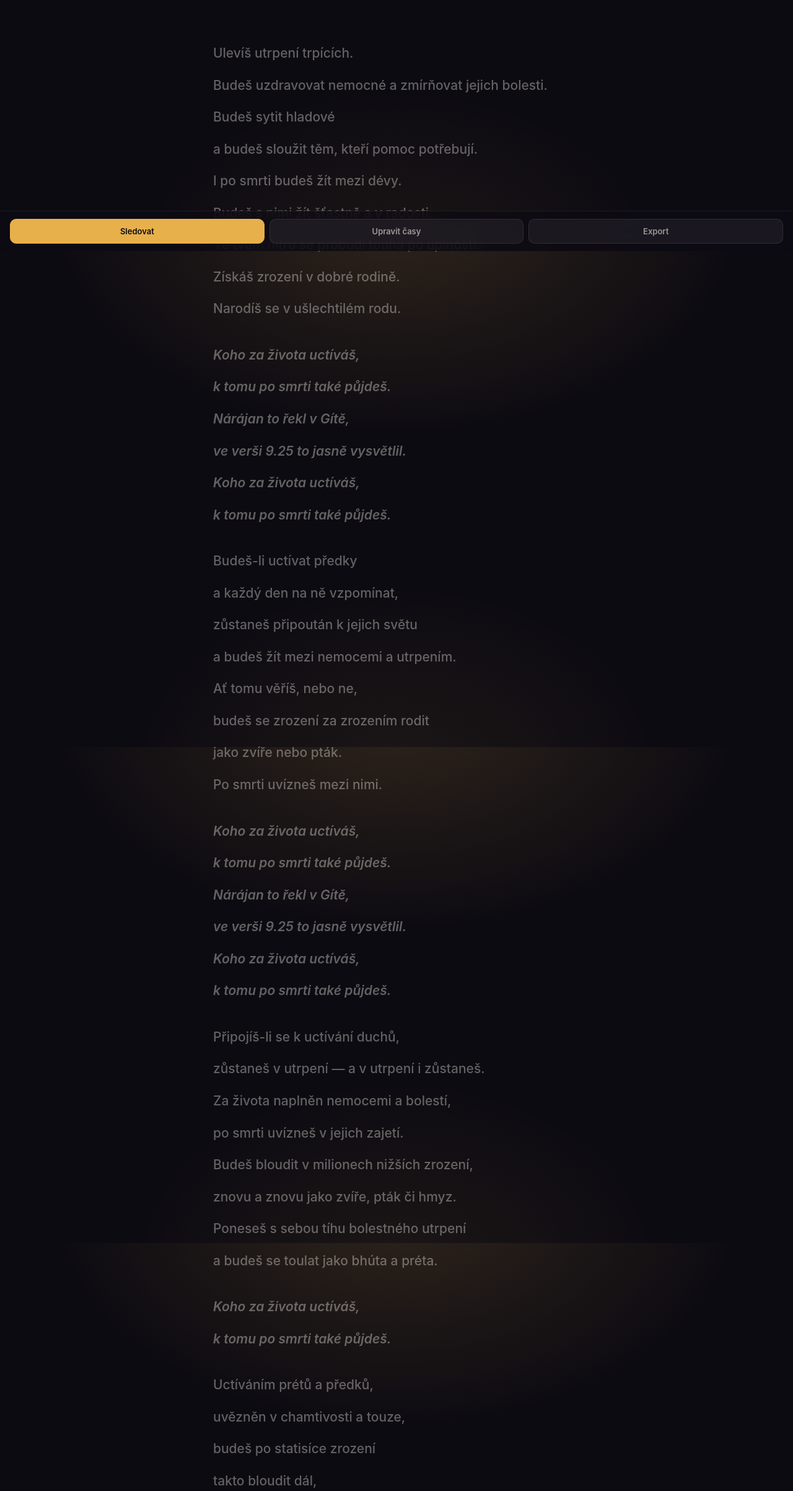
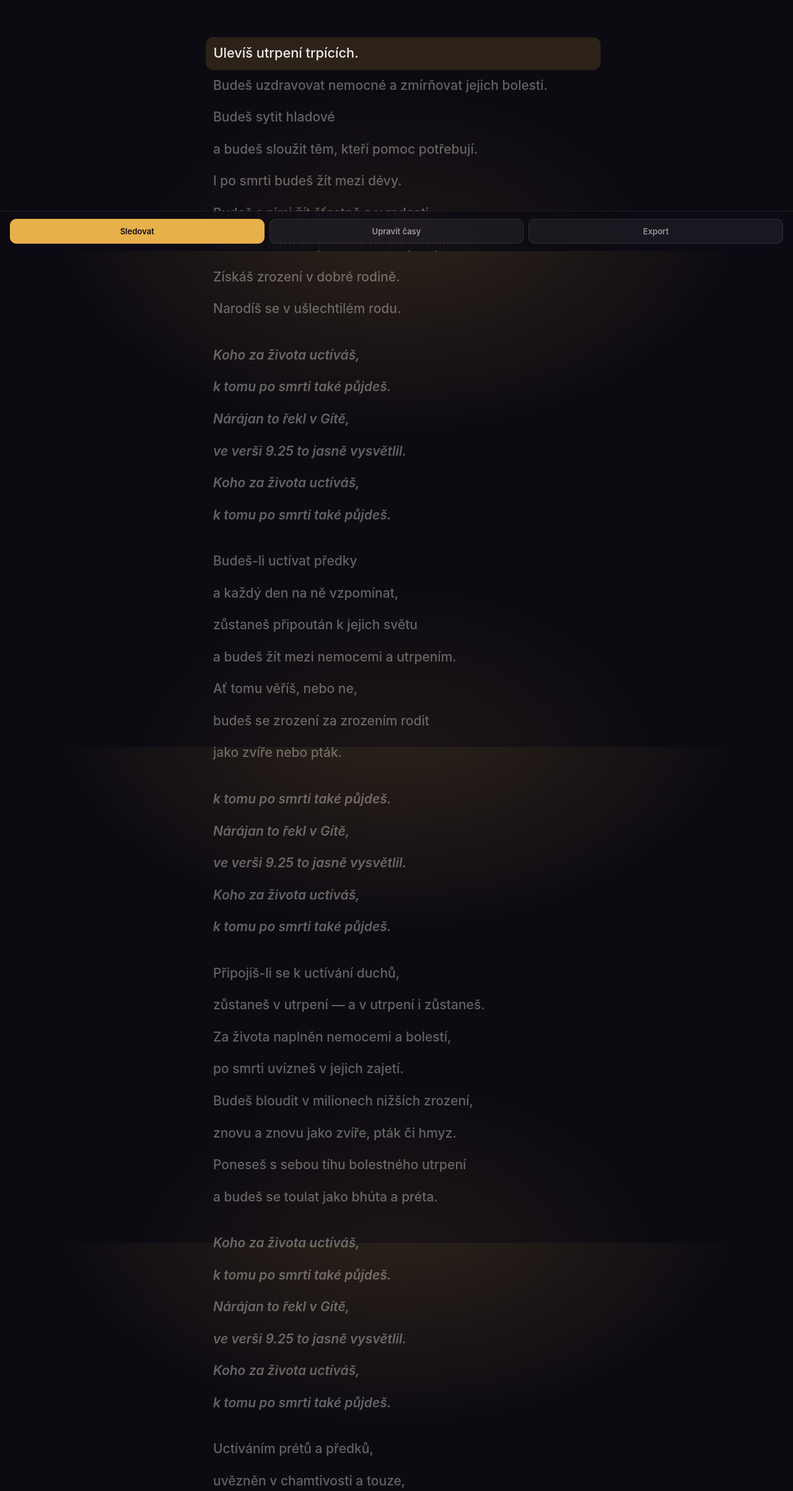
Before and after one commit to kocandrle69/Music_GURUDEV, a plain HTML site: page index.html in a window 1280 px wide. Shown: the part 395-2800 px from the top of the page at 62% size. Drawn offline with Linux system fonts and the light colour scheme.

Commit message:
Update index.html

```diff
--- a/index.html
+++ b/index.html
@@ -347,160 +347,172 @@
    Dolaď je režimem "Upravit časy" a exportuj zpět sem.
    ============================================================ */
 const L = [
-  {t:0.2,  s:"Ulevíš utrpení trpících."},
-  {t:3.5,  s:"Budeš uzdravovat nemocné a zmírňovat jejich bolesti."},
-  {t:8.1,  s:"Budeš sytit hladové"},
-  {t:11.5, s:"a budeš sloužit těm, kteří pomoc potřebují."},
-  {t:15.1, s:"I po smrti budeš žít mezi dévy."},
-  {t:18.9, s:"Budeš s nimi žít šťastně a v radosti."},
-  {t:22.0, s:"Ve tvém nitru se probudí touha po úplnosti."},
-  {t:29.0, s:"Získáš zrození v dobré rodině."},
-  {t:32.5, s:"Narodíš se v ušlechtilém rodu."},
+  {t:0.0, s:"Ulevíš utrpení trpících."},
+  {t:3.0, s:"Budeš uzdravovat nemocné a zmírňovat jejich bolesti."},
+  {t:9.6, s:"Budeš sytit hladové"},
+  {t:12.0, s:"a budeš sloužit těm, kteří pomoc potřebují."},
+  {t:17.5, s:"I po smrti budeš žít mezi dévy."},
+  {t:21.4, s:"Budeš s nimi žít šťastně a v radosti."},
+  {t:26.1, s:"Ve tvém nitru se probudí touha po úplnosti."},
+  {t:31.5, s:"Získáš zrození v dobré rodině."},
+  {t:35.3, s:"Narodíš se v ušlechtilém rodu."},
   {x:"-"},
-  {t:38.5, s:"Koho za života uctíváš,", x:"r"},
-  {t:41.0, s:"k tomu po smrti také půjdeš.", x:"r"},
-  {t:46.3, s:"Nárájan to řekl v Gítě,", x:"r"},
-  {t:49.8, s:"ve verši 9.25 to jasně vysvětlil.", x:"r"},
-  {t:53.2, s:"Koho za života uctíváš,", x:"r"},
-  {t:56.5, s:"k tomu po smrti také půjdeš.", x:"r"},
+  {t:39.1, s:"Koho za života uctíváš,", x:"r"},
+  {t:42.7, s:"k tomu po smrti také půjdeš.", x:"r"},
+  {t:46.2, s:"Nárájan to řekl v Gítě,", x:"r"},
+  {t:49.7, s:"ve verši 9.25 to jasně vysvětlil.", x:"r"},
+  {t:53.1, s:"Koho za života uctíváš,", x:"r"},
+  {t:56.4, s:"k tomu po smrti také půjdeš.", x:"r"},
   {x:"-"},
-  {t:60.1, s:"Budeš-li uctívat předky"},
-  {t:63.5, s:"a každý den na ně vzpomínat,"},
-  {t:80.9, s:"zůstaneš připoután k jejich světu"},
-  {t:84.2, s:"a budeš žít mezi nemocemi a utrpením."},
-  {t:87.8, s:"Ať tomu věříš, nebo ne,"},
-  {t:90.5, s:"budeš se zrození za zrozením rodit"},
-  {t:92.8, s:"jako zvíře nebo pták."},
-  {t:94.7, s:"Po smrti uvízneš mezi nimi."},
+  {t:59.8, s:"Budeš-li uctívat předky"},
+  {t:63.9, s:"a každý den na ně vzpomínat,"},
+  {t:68.8, s:"zůstaneš připoután k jejich světu"},
+  {t:74.5, s:"a budeš žít mezi nemocemi a utrpením."},
+  {t:81.0, s:"Ať tomu věříš, nebo ne,"},
+  {t:85.0, s:"budeš se zrození za zrozením rodit"},
+  {t:91.0, s:"jako zvíře nebo pták."},
   {x:"-"},
-  {t:98.0, s:"Koho za života uctíváš,", x:"r"},
-  {t:100.0,s:"k tomu po smrti také půjdeš.", x:"r"},
-  {t:105.1,s:"Nárájan to řekl v Gítě,", x:"r"},
-  {t:108.5,s:"ve verši 9.25 to jasně vysvětlil.", x:"r"},
-  {t:112.1,s:"Koho za života uctíváš,", x:"r"},
-  {t:115.5,s:"k tomu po smrti také půjdeš.", x:"r"},
+  {t:94.6, s:"k tomu po smrti také půjdeš.", x:"r"},
+  {t:105.0, s:"Nárájan to řekl v Gítě,", x:"r"},
+  {t:108.5, s:"ve verši 9.25 to jasně vysvětlil.", x:"r"},
+  {t:112.0, s:"Koho za života uctíváš,", x:"r"},
+  {t:115.3, s:"k tomu po smrti také půjdeš.", x:"r"},
   {x:"-"},
-  {t:118.9,s:"Připojíš-li se k uctívání duchů,"},
-  {t:122.5,s:"zůstaneš v utrpení — a v utrpení i zůstaneš."},
-  {t:139.7,s:"Za života naplněn nemocemi a bolestí,"},
-  {t:143.2,s:"po smrti uvízneš v jejich zajetí."},
-  {t:146.6,s:"Budeš bloudit v milionech nižších zrození,"},
-  {t:150.0,s:"znovu a znovu jako zvíře, pták či hmyz."},
-  {t:153.5,s:"Poneseš s sebou tíhu bolestného utrpení"},
-  {t:157.0,s:"a budeš se toulat jako bhúta a préta."},
+  {t:118.7, s:"Připojíš-li se k uctívání duchů,"},
+  {t:123.1, s:"zůstaneš v utrpení — a v utrpení i zůstaneš."},
+  {t:129.2, s:"Za života naplněn nemocemi a bolestí,"},
+  {t:134.3, s:"po smrti uvízneš v jejich zajetí."},
+  {t:138.8, s:"Budeš bloudit v milionech nižších zrození,"},
+  {t:144.6, s:"znovu a znovu jako zvíře, pták či hmyz."},
+  {t:150.0, s:"Poneseš s sebou tíhu bolestného utrpení"},
+  {t:155.3, s:"a budeš se toulat jako bhúta a préta."},
   {x:"-"},
-  {t:160.5,s:"Koho za života uctíváš,", x:"r"},
-  {t:163.8,s:"k tomu po smrti také půjdeš.", x:"r"},
+  {t:160.4, s:"Koho za života uctíváš,", x:"r"},
+  {t:163.8, s:"k tomu po smrti také půjdeš.", x:"r"},
+  {t:167.3, s:"Nárájan to řekl v Gítě,", x:"r"},
+  {t:170.8, s:"ve verši 9.25 to jasně vysvětlil.", x:"r"},
+  {t:174.3, s:"Koho za života uctíváš,", x:"r"},
+  {t:177.7, s:"k tomu po smrti také půjdeš.", x:"r"},
   {x:"-"},
-  {t:167.4,s:"Uctíváním prétů a předků,"},
-  {t:171.0,s:"uvězněn v chamtivosti a touze,"},
-  {t:202.1,s:"budeš po statisíce zrození"},
-  {t:204.8,s:"takto bloudit dál,"},
-  {t:207.2,s:"v nižších lůnech, kde není nikoho jiného."},
-  {t:210.1,s:"Nebudeš mít nikoho blízkého,"},
-  {t:212.9,s:"ani přítele či příbuzného,"},
-  {t:215.9,s:"ani nikoho ze svého rodu."},
-  {t:218.8,s:"Nenajde se způsob, jak dosáhnout osvobození."},
-  {t:222.8,s:"Tvá duše bude dál bezcílně putovat ode dveří ke dveřím."},
+  {t:181.1, s:"Uctíváním prétů a předků,"},
+  {t:184.7, s:"uvězněn v chamtivosti a touze,"},
+  {t:188.9, s:"budeš po statisíce zrození"},
+  {t:192.6, s:"takto bloudit dál,"},
+  {t:195.1, s:"v nižších lůnech, kde není nikoho jiného."},
+  {t:201.0, s:"Nebudeš mít nikoho blízkého,"},
+  {t:204.9, s:"ani přítele či příbuzného,"},
+  {t:208.6, s:"ani nikoho ze svého rodu."},
+  {t:212.2, s:"Nenajde se způsob, jak dosáhnout osvobození."},
+  {t:218.4, s:"Tvá duše bude dál bezcílně putovat ode dveří ke dveřím."},
   {x:"-"},
-  {t:226.5,s:"Koho za života uctíváš,", x:"r"},
-  {t:229.7,s:"k tomu po smrti také půjdeš.", x:"r"},
-  {t:233.2,s:"Nárájan to řekl v Gítě,", x:"r"},
-  {t:236.8,s:"ve verši 9.25 to jasně vysvětlil.", x:"r"},
-  {t:240.0,s:"Koho za života uctíváš,", x:"r"},
-  {t:243.5,s:"k tomu po smrti také půjdeš.", x:"r"},
+  {t:226.2, s:"Koho za života uctíváš,", x:"r"},
+  {t:229.6, s:"k tomu po smrti také půjdeš.", x:"r"},
+  {t:233.1, s:"Nárájan to řekl v Gítě,", x:"r"},
+  {t:236.6, s:"ve verši 9.25 to jasně vysvětlil.", x:"r"},
+  {t:240.1, s:"Koho za života uctíváš,", x:"r"},
+  {t:243.5, s:"k tomu po smrti také půjdeš.", x:"r"},
   {x:"-"},
-  {t:247.0,s:"Jako pes, kočka, koza,"},
-  {t:250.5,s:"jako hmyz, motýl, zvíře i pták —"},
-  {t:254.0,s:"znovu a znovu se budeš muset rodit."},
-  {t:271.4,s:"Sekán a bit, znovu a znovu umíraje,"},
-  {t:275.5,s:"staneš se i sovou."},
+  {t:246.9, s:"Jako pes, kočka, koza,"},
+  {t:251.6, s:"jako hmyz, motýl, zvíře i pták —"},
+  {t:258.4, s:"znovu a znovu se budeš muset rodit."},
+  {t:265.8, s:"Sekán a bit, znovu a znovu umíraje,"},
+  {t:273.3, s:"staneš se i sovou."},
   {x:"-"},
-  {t:278.5,s:"Koho za života uctíváš,", x:"r"},
-  {t:281.8,s:"k tomu po smrti také půjdeš.", x:"r"},
-  {t:285.1,s:"Nárájan to řekl v Gítě,", x:"r"},
-  {t:288.6,s:"ve verši 9.25 to jasně vysvětlil.", x:"r"},
-  {t:292.0,s:"Koho za života uctíváš,", x:"r"},
-  {t:295.4,s:"k tomu po smrti také půjdeš.", x:"r"},
+  {t:277.1, s:"Koho za života uctíváš,", x:"r"},
+  {t:281.5, s:"k tomu po smrti také půjdeš.", x:"r"},
+  {t:285.0, s:"Nárájan to řekl v Gítě,", x:"r"},
+  {t:288.5, s:"ve verši 9.25 to jasně vysvětlil.", x:"r"},
+  {t:292.0, s:"Koho za života uctíváš,", x:"r"},
+  {t:295.4, s:"k tomu po smrti také půjdeš.", x:"r"},
   {x:"-"},
-  {t:298.9,s:"Toužíš-li po osvobození,"},
-  {t:302.5,s:"musíš se tomu všemu vyhnout."},
-  {t:306.0,s:"Vzdej se připoutanosti a chamtivosti,"},
-  {t:310.0,s:"vyvaruj se ega."},
-  {t:326.6,s:"Chceš-li z toho dosáhnout osvobození,"},
-  {t:330.0,s:"musíš vstoupit do útočiště Gurua."},
+  {t:298.8, s:"Toužíš-li po osvobození,"},
+  {t:303.6, s:"musíš se tomu všemu vyhnout."},
+  {t:309.1, s:"Vzdej se připoutanosti a chamtivosti,"},
+  {t:316.5, s:"vyvaruj se ega."},
+  {t:319.5, s:"Chceš-li z toho dosáhnout osvobození,"},
+  {t:326.9, s:"musíš vstoupit do útočiště Gurua."},
   {x:"-"},
-  {t:333.5,s:"Koho za života uctíváš,", x:"r"},
-  {t:336.8,s:"k tomu po smrti také půjdeš.", x:"r"},
-  {t:340.5,s:"Nárájan to řekl v Gítě,", x:"r"},
-  {t:344.0,s:"ve verši 9.25 to jasně vysvětlil.", x:"r"},
-  {t:347.4,s:"Koho za života uctíváš,", x:"r"},
-  {t:350.8,s:"k tomu po smrti také půjdeš.", x:"r"},
+  {t:333.5, s:"Koho za života uctíváš,", x:"r"},
+  {t:336.9, s:"k tomu po smrti také půjdeš.", x:"r"},
+  {t:340.4, s:"Nárájan to řekl v Gítě,", x:"r"},
+  {t:343.9, s:"ve verši 9.25 to jasně vysvětlil.", x:"r"},
+  {t:347.4, s:"Koho za života uctíváš,", x:"r"},
+  {t:350.7, s:"k tomu po smrti také půjdeš.", x:"r"},
   {x:"-"},
-  {t:354.3,s:"Jakmile nalezneš útočiště,"},
-  {t:358.0,s:"vzroste v tobě touha poznat sám sebe."},
-  {t:362.5,s:"Kdo jsem? A proč jsem se narodil?"},
-  {t:367.0,s:"Tato žízeň po poznání bude sílit."},
-  {t:372.0,s:"Skrze meditaci, samádhi a službu,"},
-  {t:377.0,s:"jakmile se ustálíš ve vědomí svědka,"},
-  {t:382.0,s:"spatříš celé bytí."},
-  {t:388.9,s:"Službou Guruovi"},
-  {t:392.0,s:"se osvobodíš od chamtivosti a touhy."},
-  {t:395.9,s:"Uzříš sám sebe takového, jaký jsi."},
-  {t:399.5,s:"Osvobodíš se od všech pout."},
-  {t:402.8,s:"Sahasrára se pak otevře."},
-  {t:406.0,s:"Utrpení mnoha zrození skončí."},
-  {t:409.7,s:"Až se rozplyne nevědomost,"},
-  {t:414.5,s:"spatříš Nejvyššího."},
+  {t:354.1, s:"Jakmile nalezneš útočiště Gurua,"},
+  {t:359.0, s:"vzroste v tobě touha poznat sám sebe."},
+  {t:364.6, s:"Kdo jsem? A proč jsem se narodil?"},
+  {t:369.7, s:"Tato žízeň po poznání bude sílit."},
+  {t:374.7, s:"Skrze meditaci, samádhi a službu,"},
+  {t:379.7, s:"jakmile se ustálíš ve vědomí svědka,"},
+  {t:385.2, s:"spatříš celé bytí."},
+  {t:388.0, s:"Službou Guruovi"},
+  {t:390.3, s:"se osvobodíš od chamtivosti a touhy."},
+  {t:395.8, s:"Uzříš sám sebe takového, jaký jsi."},
+  {t:401.0, s:"Osvobodíš se od všech pout."},
+  {t:405.1, s:"Sahasrára se pak otevře."},
+  {t:408.7, s:"Utrpení mnoha zrození skončí."},
+  {t:413.2, s:"Až se rozplyne nevědomost,"},
+  {t:417.1, s:"spatříš Nejvyššího."},
   {x:"-"},
-  {t:420.1,s:"Koho za života uctíváš,", x:"r"},
-  {t:423.5,s:"k tomu po smrti také půjdeš.", x:"r"},
+  {t:420.0, s:"Koho za života uctíváš,", x:"r"},
+  {t:423.4, s:"k tomu po smrti také půjdeš.", x:"r"},
+  {t:427.0, s:"Nárájan to řekl v Gítě,", x:"r"},
+  {t:430.4, s:"ve verši 9.25 to jasně vysvětlil.", x:"r"},
+  {t:433.9, s:"Koho za života uctíváš,", x:"r"},
+  {t:437.2, s:"k tomu po smrti také půjdeš.", x:"r"},
   {x:"-"},
-  {t:427.0,s:"Chceš-li uniknout všem těmto zmatkům,"},
-  {t:431.0,s:"budeš muset přijmout útočiště Šivy."},
-  {t:461.6,s:"Útočiště Šivy je mým útočištěm."},
-  {t:465.0,s:"Budeš-li tomu skutečně věřit,"},
-  {t:468.5,s:"pak vězte všichni s jistotou:"},
-  {t:471.5,s:"poznání a samádhi dosáhnete ještě za života."},
+  {t:440.6, s:"Chceš-li uniknout všem těmto zmatkům,"},
+  {t:446.9, s:"budeš muset přijmout útočiště Šivy."},
+  {t:452.8, s:"Útočiště Šivy je mým útočištěm."},
+  {t:458.1, s:"Budeš-li tomu skutečně věřit,"},
+  {t:463.0, s:"pak vězte všichni s jistotou:"},
+  {t:468.0, s:"poznání a samádhi dosáhnete ještě za života."},
   {x:"-"},
-  {t:475.4,s:"Koho za života uctíváš,", x:"r"},
-  {t:478.8,s:"k tomu po smrti také půjdeš.", x:"r"},
-  {t:482.4,s:"Nárájan to řekl v Gítě,", x:"r"},
-  {t:485.9,s:"ve verši 9.25 to jasně vysvětlil.", x:"r"},
-  {t:489.3,s:"Koho za života uctíváš,", x:"r"},
-  {t:492.7,s:"k tomu po smrti také půjdeš.", x:"r"},
+  {t:475.4, s:"Koho za života uctíváš,", x:"r"},
+  {t:478.9, s:"k tomu po smrti také půjdeš.", x:"r"},
+  {t:482.4, s:"Nárájan to řekl v Gítě,", x:"r"},
+  {t:485.8, s:"ve verši 9.25 to jasně vysvětlil.", x:"r"},
+  {t:489.3, s:"Koho za života uctíváš,", x:"r"},
+  {t:492.6, s:"k tomu po smrti také půjdeš.", x:"r"},
   {x:"-"},
-  {t:496.2,s:"Až se osvobodíš od chamtivosti a touhy,"},
-  {t:503.0,s:"dojdeš uskutečnění."},
-  {t:510.0,s:"Právě proto jsi přijal toto tělo —"},
-  {t:517.0,s:"naplň smysl tohoto lidského života."},
+  {t:496.0, s:"Až se osvobodíš od chamtivosti a touhy,"},
+  {t:504.6, s:"dojdeš uskutečnění."},
+  {t:508.8, s:"Právě proto jsi přijal toto tělo —"},
+  {t:516.3, s:"naplň smysl tohoto lidského života."},
   {x:"-"},
-  {t:524.0,s:"Koho za života uctíváš,", x:"r"},
-  {t:527.4,s:"k tomu po smrti také půjdeš.", x:"r"},
-  {t:530.9,s:"Nárájan to řekl v Gítě,", x:"r"},
-  {t:534.4,s:"ve verši 9.25 to jasně vysvětlil.", x:"r"},
-  {t:537.8,s:"Koho za života uctíváš,", x:"r"},
-  {t:541.2,s:"k tomu po smrti také půjdeš.", x:"r"},
+  {t:523.9, s:"Koho za života uctíváš,", x:"r"},
+  {t:527.4, s:"k tomu po smrti také půjdeš.", x:"r"},
+  {t:530.8, s:"Nárájan to řekl v Gítě,", x:"r"},
+  {t:534.5, s:"ve verši 9.25 to jasně vysvětlil.", x:"r"},
+  {t:537.8, s:"Koho za života uctíváš,", x:"r"},
+  {t:541.2, s:"k tomu po smrti také půjdeš.", x:"r"},
   {x:"-"},
-  {t:544.7,s:"Šankar promlouvá s úsměvem,"},
-  {t:552.0,s:"znovu a znovu Šankar praví:"},
-  {t:575.9,s:"Vytrvale praktikuj meditaci a sádhanu."},
-  {t:580.5,s:"Věnujte pozornost, meditujte všichni."},
-  {t:584.5,s:"Až se osvobodíš od světskosti,"},
-  {t:587.5,s:"odejde i vše negativní."},
-  {t:589.7,s:"Nalezneš klid a spokojenost."},
-  {t:594.0,s:"Znovu zazní volání Hari-Har,"},
-  {t:598.0,s:"blaženost naplní každý dům."},
-  {t:601.5,s:"Tehdy poznáš sám sebe"},
-  {t:604.0,s:"a zůstaneš svobodný od chamtivosti a touhy."},
+  {t:544.6, s:"Karauli Šankar promlouvá s úsměvem,"},
+  {t:550.4, s:"z prahu mathu praví,"},
+  {t:553.7, s:"znovu a znovu Karauli Šankar praví:"},
+  {t:559.5, s:"Vytrvale praktikuj meditaci a sádhanu."},
+  {t:565.7, s:"Věnujte pozornost, meditujte všichni."},
+  {t:571.8, s:"Až se osvobodíš od světskosti,"},
+  {t:576.8, s:"spadnou i okovy nevědomosti."},
+  {t:581.4, s:"Nalezneš štěstí, klid a spokojenost."},
+  {t:587.3, s:"Znovu zazní volání Hari-Har,"},
+  {t:591.9, s:"blaženost naplní každý dům."},
+  {t:596.4, s:"Tehdy poznáš sám sebe"},
+  {t:599.8, s:"a zůstaneš svobodný od chamtivosti a touhy."},
   {x:"-"},
-  {t:607.0,s:"Koho za života uctíváš,", x:"r"},
-  {t:610.4,s:"k tomu po smrti také půjdeš.", x:"r"},
-  {t:614.0,s:"Koho za života uctíváš,", x:"r"},
-  {t:617.4,s:"k tomu po smrti také půjdeš.", x:"r"},
+  {t:606.9, s:"Koho za života uctíváš,", x:"r"},
+  {t:610.4, s:"k tomu po smrti také půjdeš.", x:"r"},
+  {t:613.9, s:"Nárájan to řekl v Gítě,", x:"r"},
+  {t:617.4, s:"ve verši 9.25 to jasně vysvětlil.", x:"r"},
+  {t:620.8, s:"Koho za života uctíváš,", x:"r"},
+  {t:624.3, s:"k tomu po smrti také půjdeš.", x:"r"},
   {x:"-"},
-  {t:674.9,s:"Koho za života uctíváš,", x:"r"},
-  {t:678.5,s:"k tomu po smrti také půjdeš.", x:"r"}
+  {t:657.3, s:"Nárájan to řekl v Gítě,", x:"r"},
+  {t:661.0, s:"ve verši 9.25 to jasně vysvětlil.", x:"r"},
+  {t:665.1, s:"Koho za života uctíváš,", x:"r"},
+  {t:669.8, s:"k tomu po smrti také půjdeš.", x:"r"},
+  {x:"-"},
 ];
 
 /* ---------- Build DOM ---------- */
```
